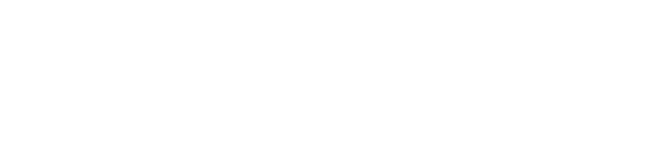
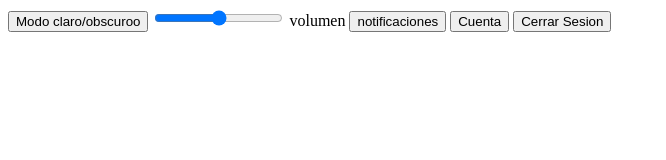
Before and after one commit to MateoSilber/SUKI---Proyecto-TIC, a website: page Frontend/Ajustes/IndexAjustes.html in a window 1280 px wide. Shown: the whole page, without its empty margins (0-666 px from the left). Drawn offline with Linux system fonts and the light colour scheme.

```diff
--- a/Frontend/Ajustes/IndexAjustes.html
+++ b/Frontend/Ajustes/IndexAjustes.html
@@ -8,7 +8,15 @@
     <title>SUKI</title>
 </head>
 <body>
+    <main class="main">
+    <button id="claro/obscuro"> Modo claro/obscuroo  </button>
+    <input type="range"id="volumen"> volumen </input>
+    <button id="notificaciones"> notificaciones</button>
+    <button id="cuenta"> Cuenta</button>
+    <button id="sesion"> Cerrar Sesion</button>
 
+
+     </main>
 
     <script src="script.js"></script>
 </body>
```
Also changed, not shown: Frontend/InicioSesion/IndexInicioSesion.html (+2 -2 lines).
